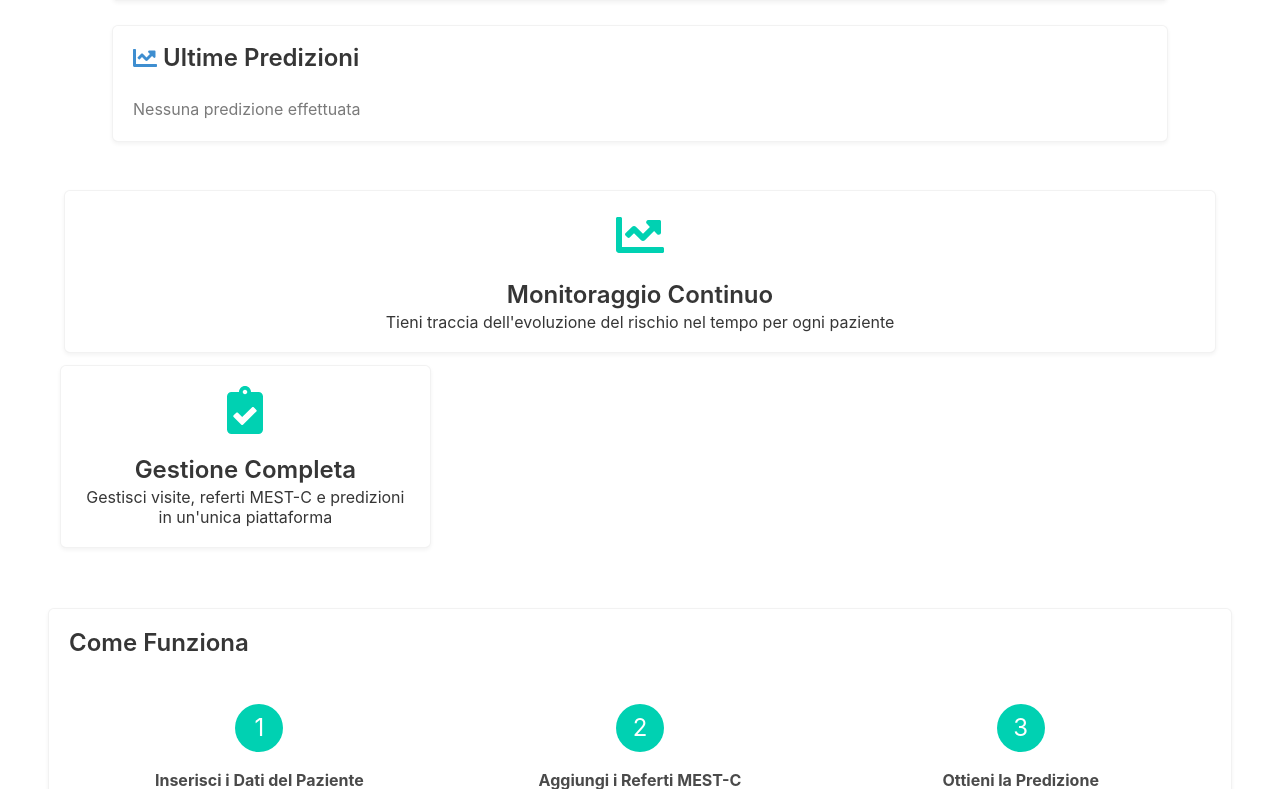
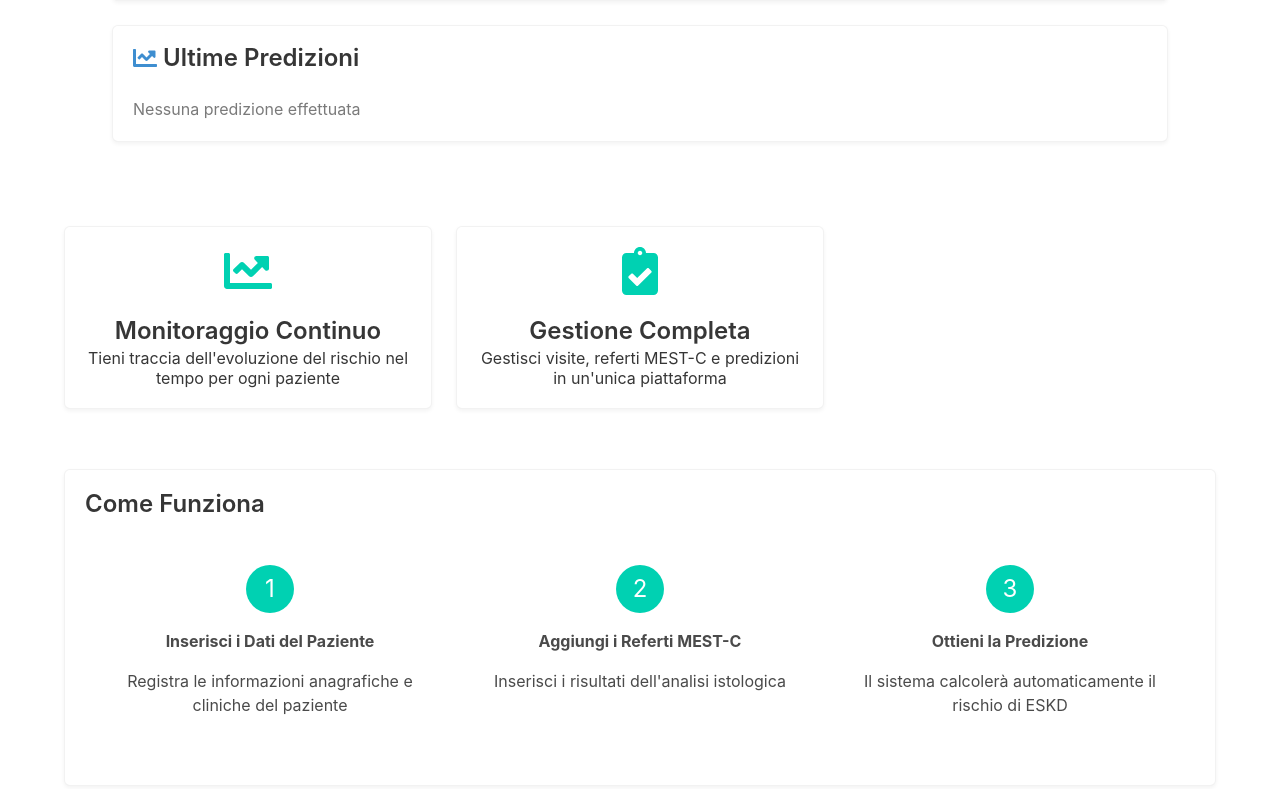
Before and after one commit to gabri1997/end-stage-kidney-webapp, a Django app: page / in a window 1280 px wide. Shown: the part 715-1504 px from the top of the page. Run offline with Django 5.2, Linux system fonts and the light colour scheme; the visitor is signed in with stand-in values (Sample User, id 1); data that the repository does not hold is empty.

Commit message:
minor on home

```diff
--- a/prediction/templates/prediction/home.html
+++ b/prediction/templates/prediction/home.html
@@ -163,6 +163,9 @@
         </div>
     </div>
 </section>
+                <!-- Monitoraggio continuo + Gestione completa affiancati -->
+        <div class="columns mt-5">
+            <div class="column is-one-third">
                 <div class="box has-text-centered">
                     <span class="icon is-large has-text-primary">
                         <i class="fas fa-chart-line fa-3x"></i>
@@ -173,6 +176,7 @@
                     </p>
                 </div>
             </div>
+
             <div class="column is-one-third">
                 <div class="box has-text-centered">
                     <span class="icon is-large has-text-primary">
@@ -185,6 +189,7 @@
                 </div>
             </div>
         </div>
+
 
         <div class="box mt-6">
             <div class="content">
```
